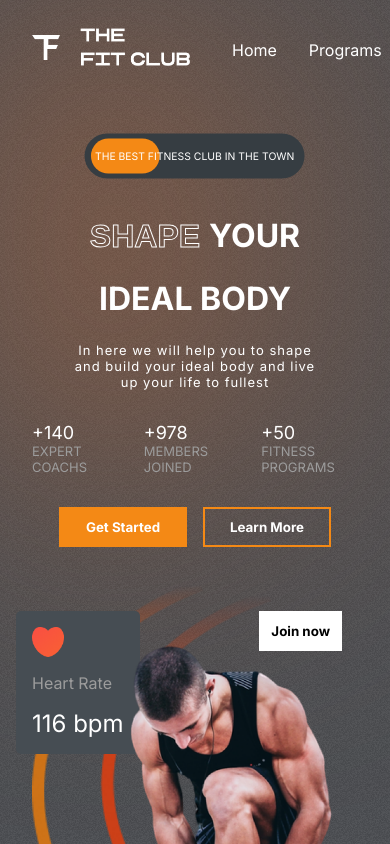
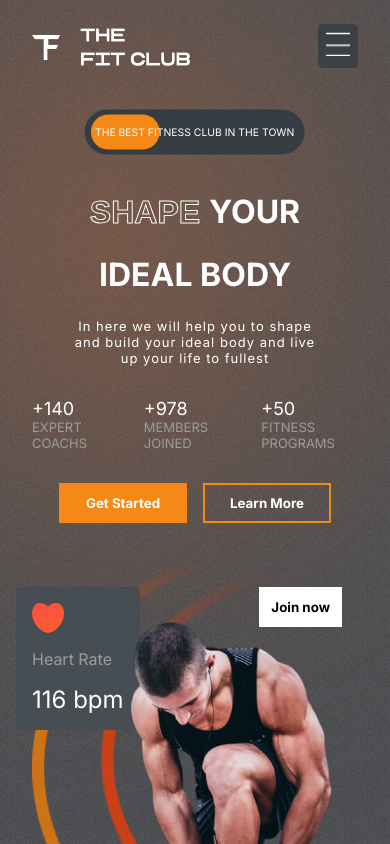
Before and after one commit to Szsz1987/Fit-club, a React (Create React App) app: page / in a window 390 px wide. Shown: the top 844 px of the page. Built offline with nearby package versions, Linux system fonts and the light colour scheme.

Commit message:
Add a hamburger view in the menu for mobiles

```diff
--- a/src/components/Header/Header.css
+++ b/src/components/Header/Header.css
@@ -19,3 +19,16 @@
     cursor: pointer;
     color: var(--orange);
 }
+
+@media screen and (max-width: 768px) {
+    .header>:nth-child(2){
+        position: fixed;
+        right: 2rem;
+        z-index: 99;
+    }
+    .header-menu{
+        flex-direction: column;
+        background-color: var(--appColor);
+        padding: 2rem;
+    }
+}
--- a/src/components/Header/Header.jsx
+++ b/src/components/Header/Header.jsx
@@ -1,20 +1,37 @@
 import React from 'react';
 import './Header.css';
 import Logo from '../../assets/logo.png';
+import Bars from '../../assets/bars.png';
+import { useState } from 'react';
 
 const Header = () => {
+
+    const mobile = window.innerWidth <= 768 ? true: false;
+    const [menuOpened, setMenuOpened] = useState(false)
+
     return (
         <div className="header">
             <img src={Logo} alt="" className='logo'/>
+
+            {menuOpened === false && mobile === true ? (
+                <div
+                 style={{backgroundColor: 'var(--appColor)',
+                 padding: '0.5rem', borderRadius: '5px'}}
+                 onClick={()=> setMenuOpened(true)}
+                >
+                    <img src={Bars} alt="" style={{width: '1.5rem', height: '1.5rem'}}/>
+                </div>
+                ) : (
                 <ul className='header-menu'>
-                    <li>Home</li>
-                    <li>Programs</li>
-                    <li>Why us</li>
-                    <li>Plans</li>
-                    <li>Testimonials</li>
+                    <li onClick={()=>setMenuOpened(false)}>Home</li>
+                    <li onClick={()=>setMenuOpened(false)}>Programs</li>
+                    <li onClick={()=>setMenuOpened(false)}>Why us</li>
+                    <li onClick={()=>setMenuOpened(false)}>Plans</li>
+                    <li onClick={()=>setMenuOpened(false)}>Testimonials</li>
                 </ul>
+                )}
             </div>
-    )
-}
+    );
+};
 
 export default Header
```
